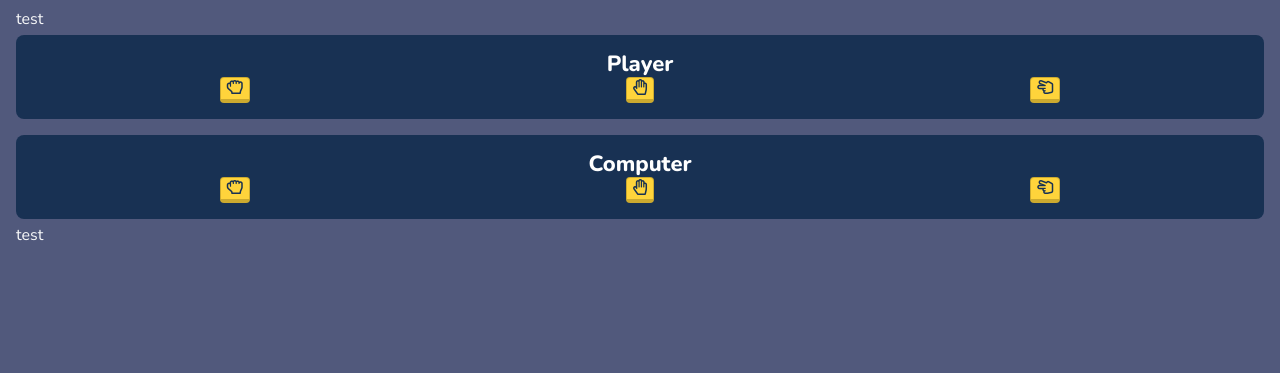
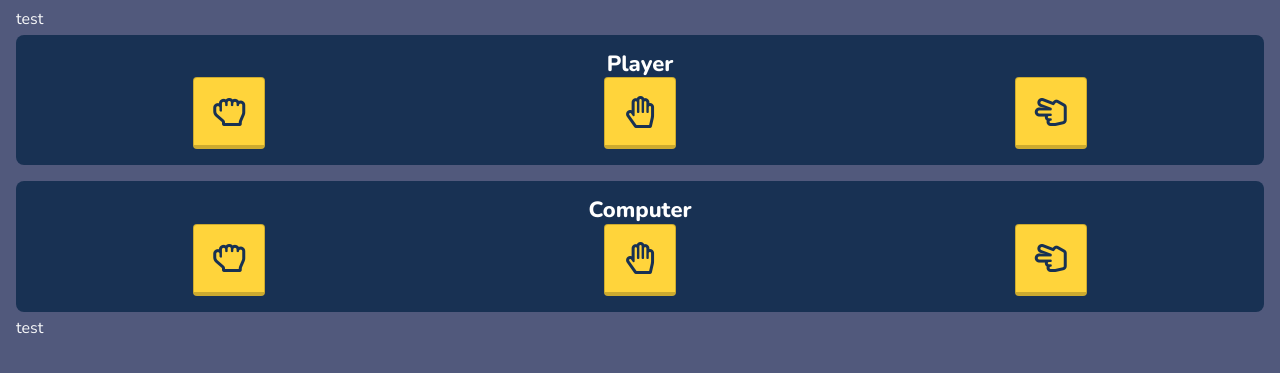
Before and after one commit to fedtti/rock-paper-scissors, a website: page index.html in a window 1280 px wide. Shown: the part 69-442 px from the top of the page. Drawn offline with nearby package versions, Linux system fonts and the light colour scheme.

Commit message:
update CSS

```diff
--- a/scss/main.scss
+++ b/scss/main.scss
@@ -53,6 +53,7 @@
         }
 
         > div {
+          column-gap: 1rem;
           display: grid;
           grid-template-columns: 1fr 1fr 1fr;
           grid-template-rows: 100%;
@@ -75,8 +76,11 @@
             border-top-width: 0.0625rem;
             color: #183153;
             cursor: pointer;
+            height: 4.5rem;
+            max-width: 4.5rem;
             outline: 0;
             transition: background-color 0.5s linear;
+            width: 100%;
 
             &:active, &:focus, &:hover {
               background-color: #fab005;
@@ -85,6 +89,10 @@
             &:active {
               border-top-width: 0.25rem;
               border-bottom-width: 0.0625rem;
+            }
+
+            i {
+              font-size: 2rem;
             }
           }
         }
```
Also changed, not shown: css/main.min.css.
